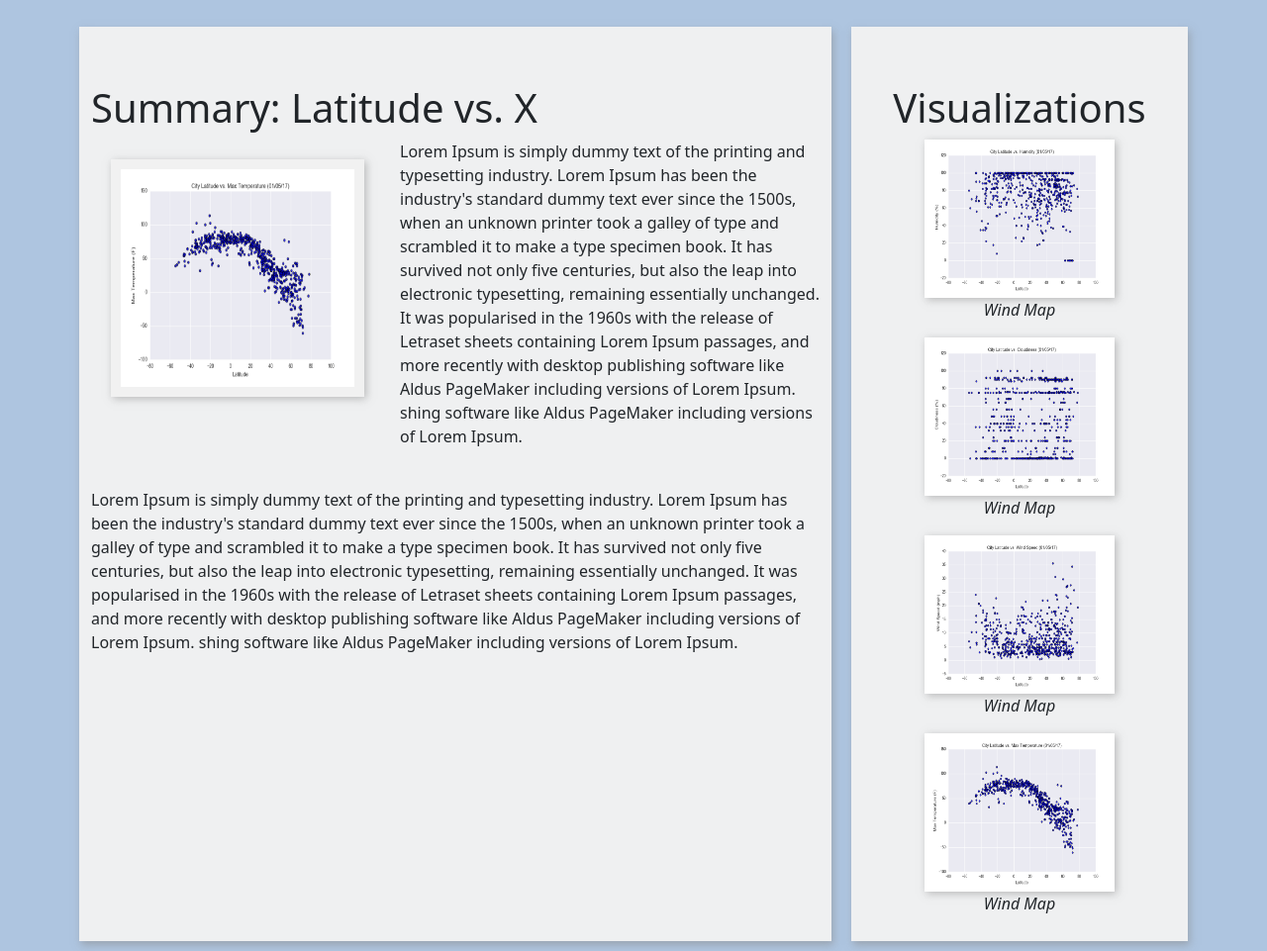
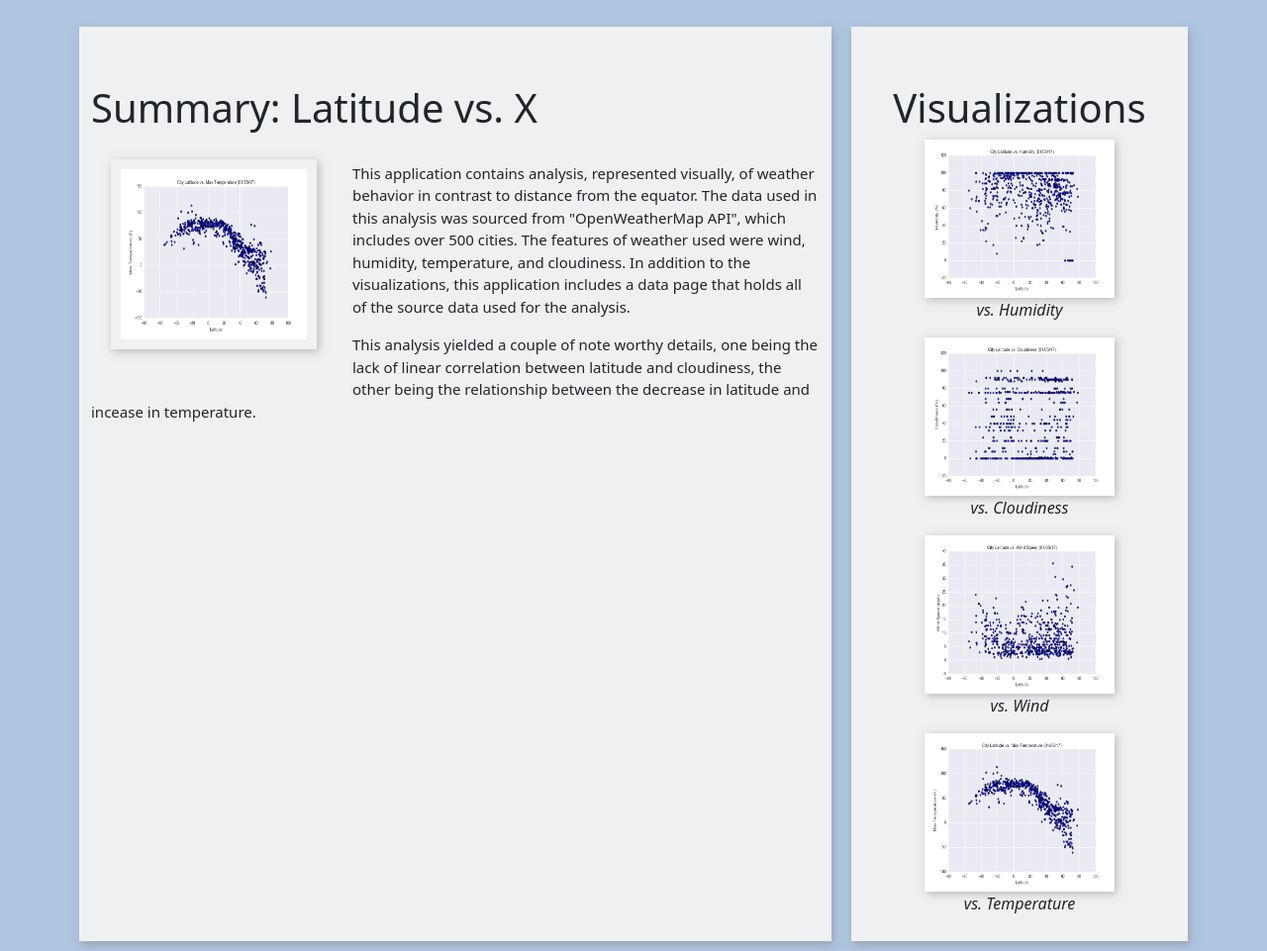
Before and after one commit to NaderSalameh/NaderSalameh, a PHP site: page /Web-Design-Challenge/ in a window 1280 px wide. Shown: the part 101-1062 px from the top of the page at 99% size. Run offline with PHP 8.4, Linux system fonts and the light colour scheme.

Commit message:
checking in summary

```diff
--- a/Web-Design-Challenge/index.html
+++ b/Web-Design-Challenge/index.html
@@ -79,23 +79,17 @@
                     <img class="fig-size-left boxlayout" src="Resources/assets/images/Fig1.png" alt="Wind Map">
                     <figcaption><em></em></figcaption>
                 </figure>
-                <p>
-                    Lorem Ipsum is simply dummy text of the printing and typesetting industry.
-                    Lorem Ipsum has been the industry's standard dummy text ever since the 1500s, when an unknown printer took a galley of type and scrambled it
-                    to make a type specimen book. It has survived not only five centuries, but also the leap into electronic typesetting, remaining essentially unchanged.
-                    It was popularised in the 1960s with the release of Letraset sheets containing Lorem Ipsum passages, and more recently with
-                    desktop publishing software like Aldus PageMaker including versions of Lorem Ipsum.
-                    shing software like Aldus PageMaker including versions of Lorem Ipsum.
-                </p>
-                <br>
-                <p>
-                    Lorem Ipsum is simply dummy text of the printing and typesetting industry.
-                    Lorem Ipsum has been the industry's standard dummy text ever since the 1500s, when an unknown printer took a galley of type and scrambled it
-                    to make a type specimen book. It has survived not only five centuries, but also the leap into electronic typesetting, remaining essentially unchanged.
-                    It was popularised in the 1960s with the release of Letraset sheets containing Lorem Ipsum passages, and more recently with
-                    desktop publishing software like Aldus PageMaker including versions of Lorem Ipsum.
-                    shing software like Aldus PageMaker including versions of Lorem Ipsum.
-                </p>
+
+                    <p style="font-size: 15px;"> <br>
+                        This application contains analysis, represented visually, of weather behavior in contrast to distance from the equator.
+                        The data used in this analysis was sourced from "OpenWeatherMap API", which includes over 500 cities.
+                        The features of weather used were wind, humidity, temperature, and cloudiness. In addition to the visualizations,
+                        this application includes a data page that holds all of the source data used for the analysis.
+                    </p>
+                    <p style="font-size: 15px;">
+                        This analysis yielded a couple of note worthy details, one being the lack of linear correlation between latitude
+                        and cloudiness, the other being the relationship between the decrease in latitude and incease in temperature.
+                    </p>
             </div>
 
 
@@ -109,25 +103,25 @@
 
                     <div class="col text-center">
                         <figure>
-                            <img class="fig-size-right " src="Resources/assets/images/Fig2.png" alt="Wind Map">
-                            <figcaption><em>Wind Map</em></figcaption>
+                            <img class="fig-size-right " src="Resources/assets/images/Fig2.png" alt="Humidity">
+                            <figcaption><em>vs. Humidity</em></figcaption>
                         </figure>
 
                         <figure>
-                            <img class="fig-size-right" src="Resources/assets/images/Fig3.png" alt="Wind Map">
-                            <figcaption><em>Wind Map</em></figcaption>
+                            <img class="fig-size-right" src="Resources/assets/images/Fig3.png" alt="vs. Cloudiness">
+                            <figcaption><em>vs. Cloudiness</em></figcaption>
                         </figure>
                     </div>
 
                     <div class="col text-center">
                         <figure>
-                            <img class="fig-size-right" src="Resources/assets/images/Fig4.png" alt="Wind Map">
-                            <figcaption><em>Wind Map</em></figcaption>
+                            <img class="fig-size-right" src="Resources/assets/images/Fig4.png" alt="Wind">
+                            <figcaption><em>vs. Wind</em></figcaption>
                         </figure>
 
                         <figure>
-                            <img class="fig-size-right" src="Resources/assets/images/Fig1.png" alt="Wind Map">
-                            <figcaption><em>Wind Map</em></figcaption>
+                            <img class="fig-size-right" src="Resources/assets/images/Fig1.png" alt="Temperature">
+                            <figcaption><em>vs. Temperature</em></figcaption>
                         </figure>
                     </div>
 
--- a/Web-Design-Challenge/stylesheet.css
+++ b/Web-Design-Challenge/stylesheet.css
@@ -65,8 +65,8 @@
   }
 
   .fig-size-left{
-    height: 15em;
-    width: 16em;
+    height: 12em;
+    width: 13em;
     box-shadow: 2px 2px 8px #8888;
 
   }
```
